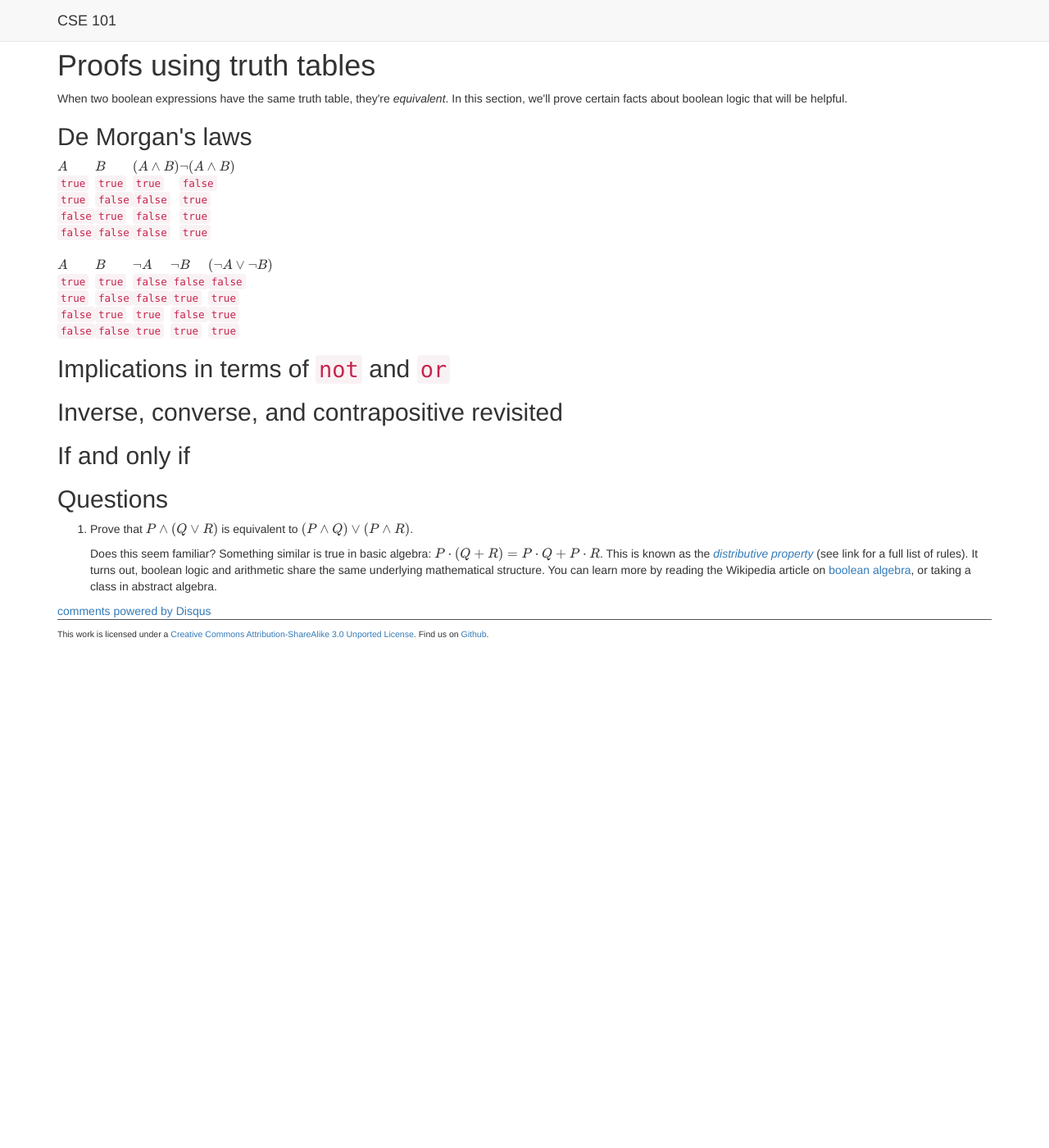
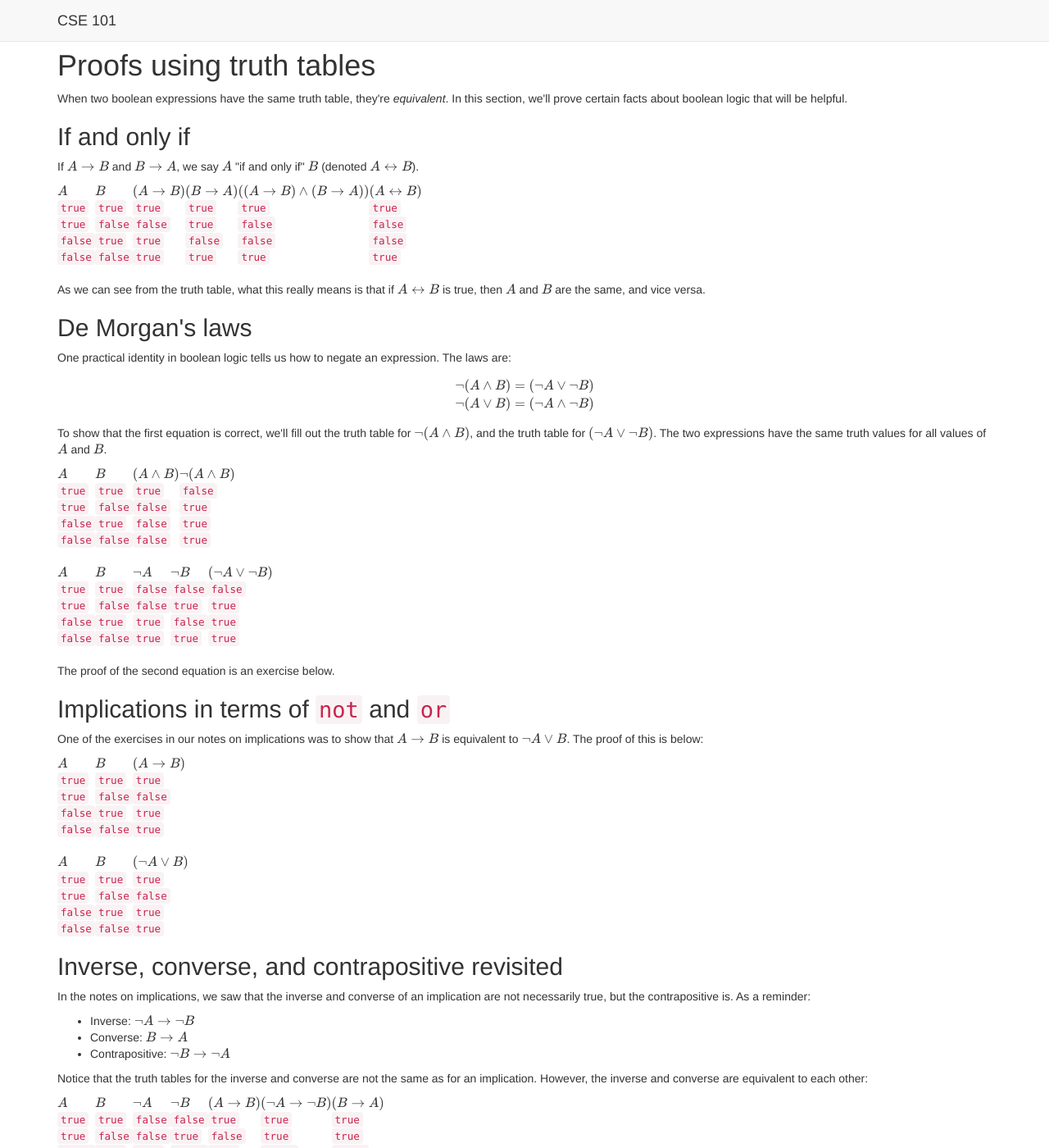
Before and after one commit to jstnhuang/cse101, a Jekyll site: the page built from notes/discrete-math/proofs-using-truth-tables.html, in a window 1280 px wide and 1400 px high. Shown: the whole window at 82% size. Built offline with Jekyll 4.4.1, drawn with Linux system fonts in a browser that asks for light colours; nearby versions of some CDN libraries; formulas are drawn with MathJax 3; comment, search, counter and statistics services are not loaded; some of the changed text lies outside the part shown.

Commit message:
Added content for proofs using truth tables.

```diff
--- a/notes/discrete-math/proofs-using-truth-tables.html
+++ b/notes/discrete-math/proofs-using-truth-tables.html
@@ -6,14 +6,56 @@ layout: note
 <h1>{{page.title}}</h1>
 <p>When two boolean expressions have the same truth table, they're <em>equivalent</em>. In this section, we'll prove certain facts about boolean logic that will be helpful.</p>
 
+<h2>If and only if</h2>
+<p>If $A \to B$ and $B \to A$, we say $A$ "if and only if" $B$ (denoted $A \leftrightarrow B$).</p>
+{% include truth-table.html id="iff" vars="['A', 'B']" exprs="[new TTImplies('A', 'B'), new TTImplies('B', 'A'), new TTAnd(new TTImplies('A', 'B'), new TTImplies('B', 'A')), new TTIff('A', 'B')]" hiddenExprs="{}" %}
+<p>As we can see from the truth table, what this really means is that if $A \leftrightarrow B$ is true, then $A$ and $B$ are the same, and vice versa.</p>
+
 <h2>De Morgan's laws</h2>
+<p>One practical identity in boolean logic tells us how to negate an expression. The laws are:</p>
+$$
+\begin{align}
+  \neg (A \land B) &= (\neg A \lor \neg B) \\
+  \neg (A \lor B) &= (\neg A \land \neg B)
+\end{align}
+$$
+
+<p>To show that the first equation is correct, we'll fill out the truth table for $\neg (A \land B)$, and the truth table for $(\neg A \lor \neg B)$. The two expressions have the same truth values for all values of $A$ and $B$.</p>
+
 {% include truth-table.html id="demorgan-and-1" vars="['A', 'B']" exprs="[new TTAnd('A', 'B'), new TTNot(new TTAnd('A', 'B'))]" hiddenExprs="{}" %}
 {% include truth-table.html id="demorgan-and-2" vars="['A', 'B']" exprs="[new TTNot('A'), new TTNot('B'), new TTOr(new TTNot('A'), new TTNot('B'))]" hiddenExprs="{}" %}
+
+<p>The proof of the second equation is an exercise below.</p>
+
 <h2>Implications in terms of <code>not</code> and <code>or</code></h2>
+<p>One of the exercises in our notes on implications was to show that $A \to B$ is equivalent to $\neg A \lor B$. The proof of this is below:</p>
+{% include truth-table.html id="imp-formula-1" vars="['A', 'B']" exprs="[new TTImplies('A', 'B')]" hiddenExprs="{}" %}
+{% include truth-table.html id="imp-formula-2" vars="['A', 'B']" exprs="[new TTOr(new TTNot('A'), 'B')]" hiddenExprs="{}" %}
+
 <h2>Inverse, converse, and contrapositive revisited</h2>
-<h2>If and only if</h2>
+<p>In the notes on implications, we saw that the inverse and converse of an implication are not necessarily true, but the contrapositive is. As a reminder:</p>
+<ul>
+  <li>Inverse: $\neg A \to \neg B$</li>
+  <li>Converse: $B \to A$</li>
+  <li>Contrapositive: $\neg B \to \neg A$</li>
+</ul>
+<p>Notice that the truth tables for the inverse and converse are not the same as for an implication. However, the inverse and converse are equivalent to each other:</p>
+{% include truth-table.html id="inv-conv" vars="['A', 'B']" exprs="[new TTNot('A'), new TTNot('B'), new TTImplies('A', 'B'), new TTImplies(new TTNot('A'), new TTNot('B')), new TTImplies('B', 'A')]" hiddenExprs="{}" %}
+
+<p>However, the contrapositive of an implication is equivalent:</p>
+{% include truth-table.html id="contra" vars="['A', 'B']" exprs="[new TTNot('A'), new TTNot('B'), new TTImplies('A', 'B'), new TTImplies(new TTNot('B'), new TTNot('A'))]" hiddenExprs="{}" %}
+
 <h2>Questions</h2>
 <ol>
-  <li><p>Prove that $P \land (Q \lor R)$ is equivalent to $(P \land Q) \lor (P \land R)$.</p>
-  <p>Does this seem familiar? Something similar is true in basic algebra: $P \cdot (Q + R) = P \cdot Q + P \cdot R$. This is known as the <a href="http://en.wikipedia.org/wiki/Distributive_property#Propositional_logic"><em>distributive property</em></a> (see link for a full list of rules). It turns out, boolean logic and arithmetic share the same underlying mathematical structure. You can learn more by reading the Wikipedia article on <a href="http://en.wikipedia.org/wiki/Boolean_algebra_(structure)">boolean algebra</a>, or taking a class in abstract algebra.</p>
+  <li>
+    <p>Prove the other one of DeMorgan's laws by filling out the truth tables for each expression: $\neg (A \lor B) = (\neg A \land \neg B)$</p>
+    {% include truth-table.html id="demorgan-or-1" vars="['A', 'B']" exprs="[new TTOr('A', 'B'), new TTNot(new TTOr('A', 'B'))]" hiddenExprs="{0: true, 1: true}" %}
+    {% include truth-table.html id="demorgan-or-2" vars="['A', 'B']" exprs="[new TTNot('A'), new TTNot('B'), new TTAnd(new TTNot('A'), new TTNot('B'))]" hiddenExprs="{0: true, 1: true, 2: true}" %}
+  </li>
+  <li>
+    <p>Prove that $A \land (B \lor C)$ is equivalent to $(A \land B) \lor (A \land C)$.</p>
+    {% include truth-table.html id="distributive-1" vars="['A', 'B', 'C']" exprs="[new TTOr('B', 'C'), new TTAnd('A', new TTOr('B', 'C'))]" hiddenExprs="{0: true, 1: true}" %}
+    {% include truth-table.html id="distributive-2" vars="['A', 'B', 'C']" exprs="[new TTAnd('A', 'B'), new TTAnd('A', 'C'), new TTOr(new TTAnd('A', 'B'), new TTAnd('A', 'C'))]" hiddenExprs="{0: true, 1: true, 2: true}" %}
+    <p>Does this seem familiar? Something similar is true in basic algebra: $A \cdot (B + C) = A \cdot B + A \cdot C$. This is known as the <a href="http://en.wikipedia.org/wiki/Distributive_property#Aropositional_logic"><em>distributive property</em></a> (see link for a full list of rules). It turns out, boolean logic and arithmetic share the same underlying mathematical structure. You can learn more by reading the Wikipedia article on <a href="http://en.wikipedia.org/wiki/Boolean_algebra_(structure)">boolean algebra</a>, or taking a class in abstract algebra.</p>
+  </li>
 </ol>
```
